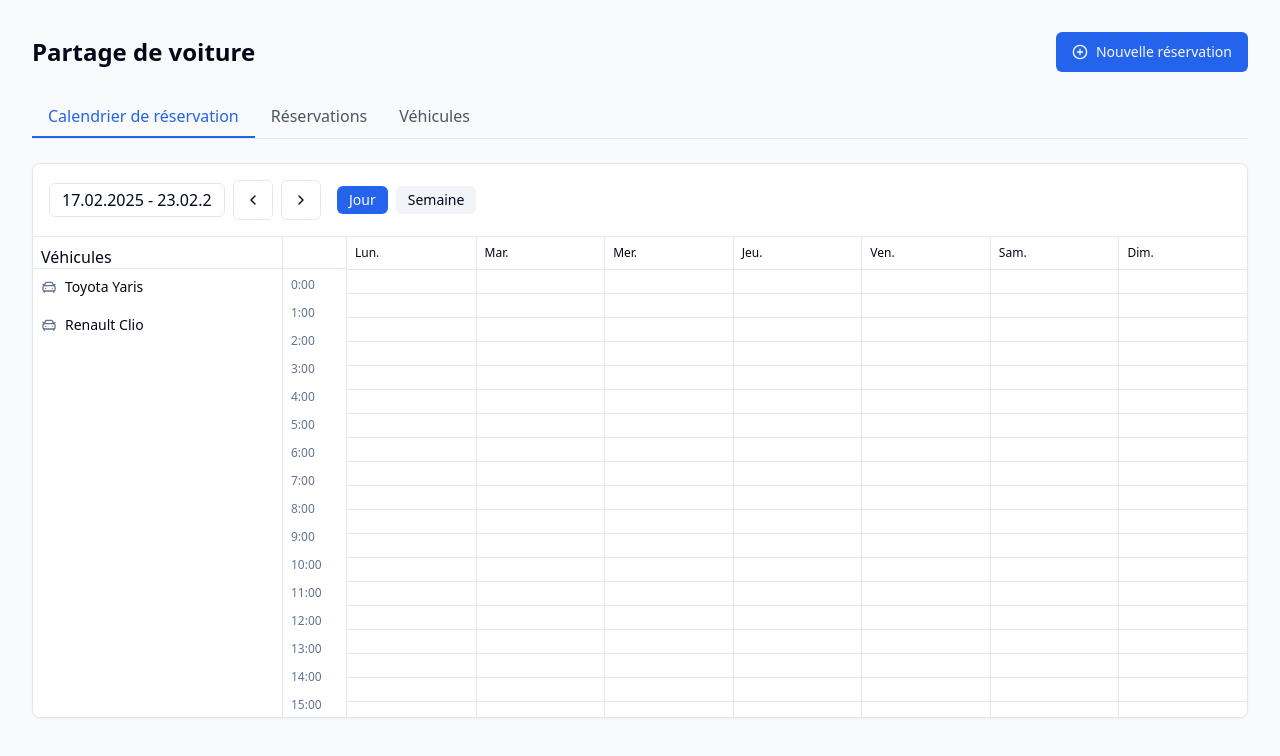
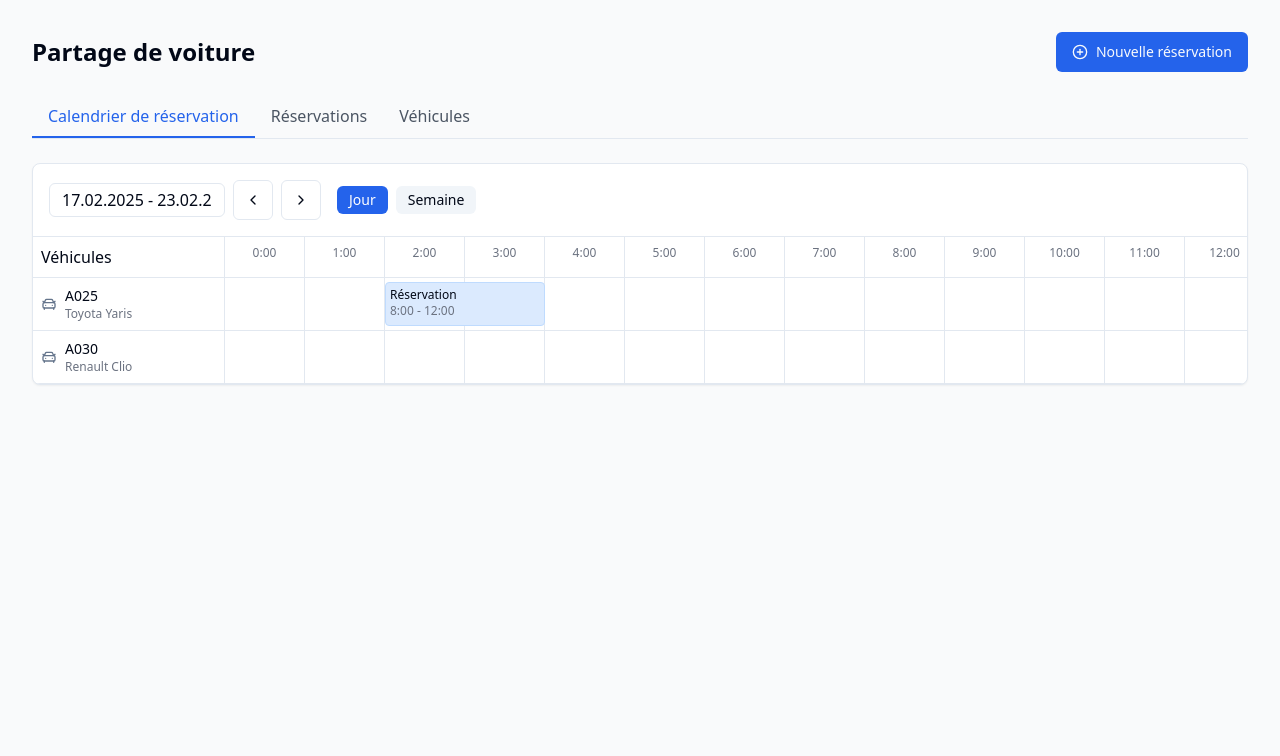
Before and after one commit to Aymanebouf/reservation-vehicules, a React (Vite) app: page / in a window 1280 px wide. Shown: the top 756 px of the page. Built offline with nearby package versions, Linux system fonts and the light colour scheme.

Commit message:
Add horizontal vehicle timeline
The calendar booking page will now include a horizontal timeline for each vehicle.  No other changes were made.

```diff
--- a/src/components/Calendar/BookingCalendar.tsx
+++ b/src/components/Calendar/BookingCalendar.tsx
@@ -445,46 +445,59 @@ export const BookingCalendar = () => {
           </div>
         </div>
       </div>
-      <div className="grid grid-cols-[250px_auto_1fr] h-[calc(100vh-20rem)] overflow-hidden">
-        <div className="border-r">
-          <div className="h-8 border-b bg-white font-medium p-2">Véhicules</div>
-          <div className="space-y-[2px]">
-            {vehicles.map((vehicle) => (
+      <div className="flex flex-col">
+        {/* En-tête avec les heures */}
+        <div className="flex border-b">
+          <div className="w-48 flex-shrink-0 border-r p-2 font-medium">
+            Véhicules
+          </div>
+          <div className="flex flex-1 overflow-x-auto">
+            {Array.from({ length: 24 }, (_, i) => (
               <div
-                key={vehicle.id}
-                className="flex items-center gap-2 p-2 hover:bg-slate-50"
+                key={i}
+                className="flex-shrink-0 w-20 border-r px-2 py-2 text-xs text-gray-500 text-center"
               >
-                <CarFront className="h-4 w-4 text-slate-500" />
-                <span className="text-sm">{vehicle.name}</span>
+                {`${i}:00`}
               </div>
             ))}
           </div>
         </div>
-        <div className="w-16 border-r bg-white">
-          <div className="h-8 border-b" />
-          <div className="space-y-3 p-2">
-            {Array.from({ length: 24 }, (_, i) => (
-              <div key={i} className="text-xs text-slate-500">{`${i}:00`}</div>
-            ))}
-          </div>
-        </div>
-        <div>
-          <div className="grid grid-cols-7 border-b">
-            {weekDays.map((day) => (
-              <div key={day} className="h-8 border-l p-2 text-xs font-medium first:border-l-0">
-                {day}
+
+        {/* Timeline pour chaque véhicule */}
+        <div className="overflow-auto">
+          {vehicles.map((vehicle) => (
+            <div key={vehicle.id} className="flex border-b">
+              <div className="w-48 flex-shrink-0 border-r p-2">
+                <div className="flex items-center gap-2">
+                  <CarFront className="h-4 w-4 text-slate-500" />
+                  <div>
+                    <div className="text-sm font-medium">{vehicle.id}</div>
+                    <div className="text-xs text-gray-500">{vehicle.name}</div>
+                  </div>
+                </div>
               </div>
-            ))}
-          </div>
-          <div className="grid grid-cols-7">
-            {Array.from({ length: 7 }).map((_, dayIndex) => (
-              <div key={dayIndex} className="border-l first:border-l-0">
-                {Array.from({ length: 24 }).map((_, hourIndex) => (
-                  <div key={hourIndex} className="h-6 border-b" />
+              <div className="flex flex-1 relative">
+                {Array.from({ length: 24 }, (_, i) => (
+                  <div
+                    key={i}
+                    className="flex-shrink-0 w-20 border-r hover:bg-gray-50 transition-colors"
+                  >
+                    {/* Espace pour les réservations */}
+                  </div>
                 ))}
+                {/* Exemple de réservation (à adapter selon vos données) */}
+                {vehicle.id === "A025" && (
+                  <div
+                    className="absolute top-1 left-[160px] w-[160px] bg-blue-100 border border-blue-200 rounded-sm p-1 text-xs"
+                    style={{ height: "calc(100% - 8px)" }}
+                  >
+                    <div className="font-medium">Réservation</div>
+                    <div className="text-gray-500">8:00 - 12:00</div>
+                  </div>
+                )}
               </div>
-            ))}
-          </div>
+            </div>
+          ))}
         </div>
       </div>
     </Card>
```
